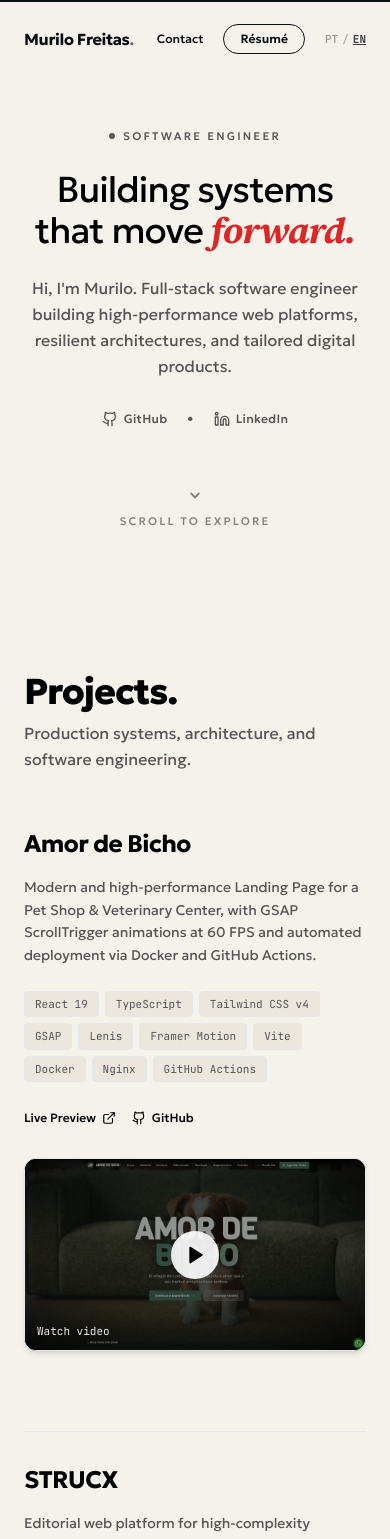
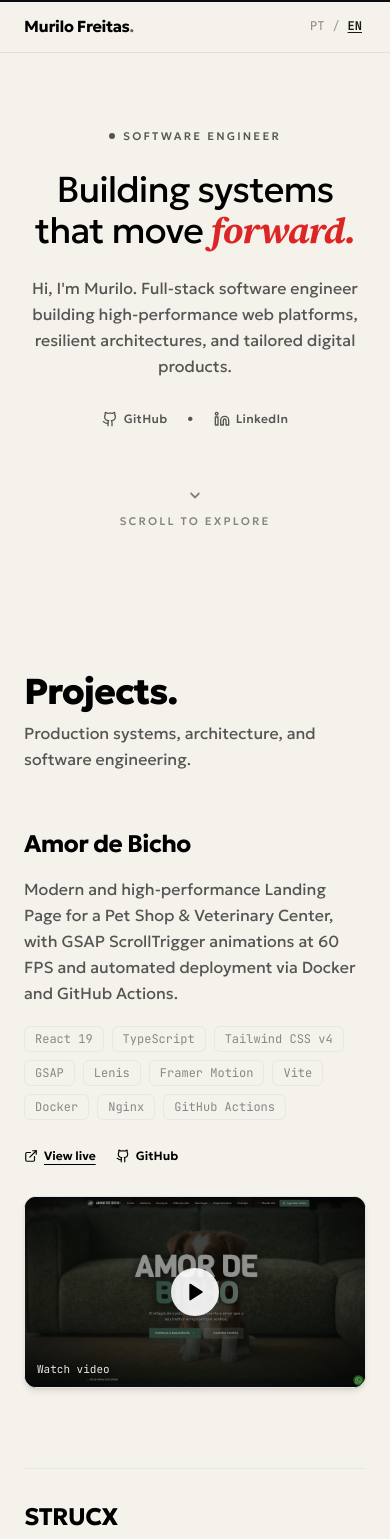
Before and after one commit to murilofsouzaa/mubadev, a React (Vite) app: page / in a window 390 px wide. Shown: the top 1539 px of the page. Built offline with nearby package versions, Linux system fonts and the light colour scheme; a web font is replaced by a local one.

Commit message:
feat: header mobile full-width com efeito vidro, video inline nos projetos e otimizacao da transicao da bola

```diff
--- a/src/components/AboutSection.tsx
+++ b/src/components/AboutSection.tsx
@@ -1,15 +1,24 @@
 import React from 'react';
+import { motion } from 'framer-motion';
+import { Download } from 'lucide-react';
 import { useLanguage } from '../context/LanguageContext';
 import { EDUCATION_DATA } from '../data/education';
 
 export const AboutSection: React.FC = () => {
-  const { t, resolveText } = useLanguage();
+  const { t, language, resolveText } = useLanguage();
 
   return (
     <section id="sobre" className="py-16 sm:py-24 max-w-4xl mx-auto select-none border-t border-border/80">
       <div className="space-y-16 sm:space-y-20">
 
-        {/* Section Header */}
+        {/* Section Header with Download CV Button & Scroll Opacity Reveal */}
+        <motion.div
+          initial={{ opacity: 0, y: 24 }}
+          whileInView={{ opacity: 1, y: 0 }}
+          viewport={{ once: true, margin: '-60px' }}
+          transition={{ duration: 0.7, ease: [0.16, 1, 0.3, 1] }}
+          className="flex flex-col sm:flex-row sm:items-end justify-between gap-6"
+        >
           <div className="space-y-2">
             <h2 className="text-4xl sm:text-5xl lg:text-6xl font-extrabold tracking-tight text-text leading-[1.08]">
               {t.about.title}
@@ -20,8 +29,24 @@
             </p>
           </div>
 
-        {/* Trajectory Bio */}
-        <div className="space-y-4 max-w-3xl">
+          <a
+            href={t.hero.cvFilePath}
+            download={t.hero.cvFileName}
+            className="inline-flex items-center gap-2 px-5 py-2.5 rounded-full border border-text text-text hover:bg-text hover:text-bg transition-all text-xs sm:text-sm font-semibold w-fit cursor-pointer shadow-sm"
+          >
+            <Download className="w-4 h-4" />
+            <span>{language === 'pt' ? 'Baixar Currículo' : 'Download CV'}</span>
+          </a>
+        </motion.div>
+
+        {/* Trajectory Bio with Scroll Opacity Reveal */}
+        <motion.div
+          initial={{ opacity: 0, y: 24 }}
+          whileInView={{ opacity: 1, y: 0 }}
+          viewport={{ once: true, margin: '-60px' }}
+          transition={{ duration: 0.7, ease: [0.16, 1, 0.3, 1] }}
+          className="space-y-4 max-w-3xl"
+        >
           <h3 className="text-xl sm:text-2xl font-bold text-text tracking-tight">
             {t.about.objectiveTitle}
           </h3>
@@ -29,10 +54,16 @@
             <p>{t.about.objectiveText1}</p>
             <p>{t.about.objectiveText2}</p>
           </div>
-        </div>
+        </motion.div>
 
-        {/* Academic Education */}
-        <div className="space-y-6 max-w-3xl border-t border-border/80 pt-12 sm:pt-16">
+        {/* Academic Education with Scroll Opacity Reveal */}
+        <motion.div
+          initial={{ opacity: 0, y: 24 }}
+          whileInView={{ opacity: 1, y: 0 }}
+          viewport={{ once: true, margin: '-60px' }}
+          transition={{ duration: 0.7, ease: [0.16, 1, 0.3, 1] }}
+          className="space-y-6 max-w-3xl border-t border-border/80 pt-12 sm:pt-16"
+        >
           <h3 className="text-xl sm:text-2xl font-bold text-text tracking-tight">
             {t.about.educationTitle}
           </h3>
@@ -53,10 +84,16 @@
               </div>
             ))}
           </div>
-        </div>
+        </motion.div>
 
-        {/* Languages */}
-        <div className="space-y-6 max-w-3xl border-t border-border/80 pt-12 sm:pt-16">
+        {/* Languages with Scroll Opacity Reveal */}
+        <motion.div
+          initial={{ opacity: 0, y: 24 }}
+          whileInView={{ opacity: 1, y: 0 }}
+          viewport={{ once: true, margin: '-60px' }}
+          transition={{ duration: 0.7, ease: [0.16, 1, 0.3, 1] }}
+          className="space-y-6 max-w-3xl border-t border-border/80 pt-12 sm:pt-16"
+        >
           <h3 className="text-xl sm:text-2xl font-bold text-text tracking-tight">
             {t.about.languagesTitle}
           </h3>
@@ -71,7 +108,7 @@
               <span>{t.about.englishLevel}</span>
             </div>
           </div>
-        </div>
+        </motion.div>
 
       </div>
     </section>
--- a/src/components/Header.tsx
+++ b/src/components/Header.tsx
@@ -1,8 +1,44 @@
-import React from 'react';
+import React, { useState, useEffect, useRef } from 'react';
+import { motion, AnimatePresence } from 'framer-motion';
 import { useLanguage } from '../context/LanguageContext';
 
 export const Header: React.FC = () => {
-  const { t, language, setLanguage } = useLanguage();
+  const { language, setLanguage } = useLanguage();
+  const [showMobileHeader, setShowMobileHeader] = useState(true);
+  const [isOverDark, setIsOverDark] = useState(false);
+  const lastScrollY = useRef(0);
+
+  useEffect(() => {
+    const handleScroll = () => {
+      const currentScrollY = window.scrollY;
+      const diff = currentScrollY - lastScrollY.current;
+
+      // Smart sticky visibility on mobile:
+      // Always visible at the top (<= 40px)
+      // When scrolling down past top: hide
+      // When scrolling up: show
+      if (currentScrollY <= 40) {
+        setShowMobileHeader(true);
+      } else if (diff > 5) {
+        setShowMobileHeader(false);
+      } else if (diff < -5) {
+        setShowMobileHeader(true);
+      }
+
+      // Check if header is over the dark section
+      const darkSection = document.getElementById('depois-do-trabalho');
+      if (darkSection) {
+        const rect = darkSection.getBoundingClientRect();
+        setIsOverDark(rect.top <= 40);
+      }
+
+      lastScrollY.current = currentScrollY;
+    };
+
+    window.addEventListener('scroll', handleScroll, { passive: true });
+    handleScroll();
+    return () => window.removeEventListener('scroll', handleScroll);
+  }, []);
 
   const scrollTo = (id: string) => {
     const lenis = (window as any).__lenis;
@@ -24,10 +60,12 @@
   };
 
   return (
-    <header className="fixed top-0 left-0 right-0 z-50 mix-blend-difference text-white select-none py-6 px-6 sm:px-12 lg:px-16 pointer-events-none">
-      <div className="max-w-6xl mx-auto flex items-center justify-between pointer-events-auto">
+    <>
+      {/* Desktop Static Header (Top of the page, not fixed) */}
+      <header className="hidden sm:block absolute top-0 left-0 right-0 z-30 text-text select-none py-6 sm:py-8 px-6 sm:px-12 lg:px-16">
+        <div className="max-w-6xl mx-auto flex items-center justify-between">
 
-        {/* Left: Name / Brand as in reference */}
+          {/* Left: Name / Brand */}
           <button
             type="button"
             onClick={scrollToTop}
@@ -36,22 +74,14 @@
             Murilo Freitas<span className="opacity-60">.</span>
           </button>
 
-        {/* Right: Minimal Nav Links + Resume Pill Button */}
-        <div className="flex items-center gap-5 sm:gap-8 text-xs sm:text-sm font-medium">
+          {/* Right: Minimal Nav Links (Depois do trabalho, Contato + Idioma) */}
+          <div className="flex items-center gap-6 sm:gap-8 text-xs sm:text-sm font-medium">
             <button
               type="button"
-            onClick={() => scrollTo('projetos')}
-            className="hover:opacity-70 transition-opacity cursor-pointer hidden sm:inline-block"
+              onClick={() => scrollTo('depois-do-trabalho')}
+              className="hover:opacity-70 transition-opacity cursor-pointer"
             >
-            {language === 'pt' ? 'Projetos' : 'Work'}
-          </button>
-
-          <button
-            type="button"
-            onClick={() => scrollTo('sobre')}
-            className="hover:opacity-70 transition-opacity cursor-pointer hidden sm:inline-block"
-          >
-            {language === 'pt' ? 'Sobre' : 'About'}
+              {language === 'pt' ? 'Depois do trabalho' : 'After Work'}
             </button>
 
             <button
@@ -61,15 +91,6 @@
             >
               {language === 'pt' ? 'Contato' : 'Contact'}
             </button>
-
-          {/* Resume Pill Button as in reference image */}
-          <a
-            href={t.hero.cvFilePath}
-            download={t.hero.cvFileName}
-            className="px-4 py-1.5 rounded-full border border-current hover:bg-white hover:text-black transition-all text-xs font-semibold"
-          >
-            {language === 'pt' ? 'Currículo' : 'Résumé'}
-          </a>
 
             {/* Language Switcher */}
             <div className="flex items-center gap-1 font-mono text-[11px] opacity-80">
@@ -93,5 +114,55 @@
 
         </div>
       </header>
+
+      {/* Mobile Header: Occupies entire width with transparent glass effect, animated on scroll up */}
+      <AnimatePresence>
+        {showMobileHeader && (
+          <motion.div
+            initial={{ y: -70, opacity: 0 }}
+            animate={{ y: 0, opacity: 1 }}
+            exit={{ y: -70, opacity: 0 }}
+            transition={{ duration: 0.28, ease: [0.16, 1, 0.3, 1] }}
+            className={`sm:hidden fixed top-0 left-0 right-0 z-50 w-full px-6 py-3.5 flex items-center justify-between backdrop-blur-md border-b transition-colors duration-300 ${
+              isOverDark
+                ? 'bg-black/75 border-white/10 text-white'
+                : 'bg-[#F5F2EB]/75 border-black/[0.08] text-black'
+            }`}
+          >
+            {/* Left: Name */}
+            <button
+              type="button"
+              onClick={scrollToTop}
+              className="text-base font-bold tracking-tight focus:outline-none"
+            >
+              Murilo Freitas<span className="opacity-60">.</span>
+            </button>
+
+            {/* Right: Language Switcher in place of Resume Button */}
+            <div className="flex items-center gap-1 font-mono text-xs opacity-90">
+              <button
+                type="button"
+                onClick={() => setLanguage('pt')}
+                className={`hover:opacity-100 px-1 py-0.5 ${
+                  language === 'pt' ? 'font-bold underline underline-offset-2' : 'opacity-50'
+                }`}
+              >
+                PT
+              </button>
+              <span className="opacity-40">/</span>
+              <button
+                type="button"
+                onClick={() => setLanguage('en')}
+                className={`hover:opacity-100 px-1 py-0.5 ${
+                  language === 'en' ? 'font-bold underline underline-offset-2' : 'opacity-50'
+                }`}
+              >
+                EN
+              </button>
+            </div>
+          </motion.div>
+        )}
+      </AnimatePresence>
+    </>
   );
 };
--- a/src/components/projects/ProjectsList.tsx
+++ b/src/components/projects/ProjectsList.tsx
@@ -1,34 +1,23 @@
-import React, { useState, useEffect } from 'react';
-import { motion, AnimatePresence } from 'framer-motion';
-import { PROJECTS_DATA, type ProjectItemExtended } from '../../data/projects';
+import React, { useState } from 'react';
+import { motion } from 'framer-motion';
+import { PROJECTS_DATA } from '../../data/projects';
 import { useLanguage } from '../../context/LanguageContext';
 import { Play, ExternalLink, Github, Layers, X } from 'lucide-react';
 
 export const ProjectsList: React.FC = () => {
   const { language, resolveText } = useLanguage();
-  const [activeVideoProject, setActiveVideoProject] = useState<ProjectItemExtended | null>(null);
-
-  // Close video modal on Escape key
-  useEffect(() => {
-    const handleKeyDown = (e: KeyboardEvent) => {
-      if (e.key === 'Escape') {
-        setActiveVideoProject(null);
-      }
-    };
-    if (activeVideoProject) {
-      window.addEventListener('keydown', handleKeyDown);
-      document.body.style.overflow = 'hidden';
-    }
-    return () => {
-      window.removeEventListener('keydown', handleKeyDown);
-      document.body.style.overflow = '';
-    };
-  }, [activeVideoProject]);
+  const [playingVideoId, setPlayingVideoId] = useState<string | null>(null);
 
   return (
     <section id="projetos" className="py-16 sm:py-24 max-w-4xl mx-auto select-none">
-      {/* Section Header */}
-      <div className="mb-14 sm:mb-20 space-y-2">
+      {/* Section Header with Scroll Opacity Reveal */}
+      <motion.div
+        initial={{ opacity: 0, y: 24 }}
+        whileInView={{ opacity: 1, y: 0 }}
+        viewport={{ once: true, margin: '-60px' }}
+        transition={{ duration: 0.7, ease: [0.16, 1, 0.3, 1] }}
+        className="mb-14 sm:mb-20 space-y-2"
+      >
         <h2 className="text-4xl sm:text-5xl lg:text-6xl font-extrabold tracking-tight text-text leading-[1.08]">
           {language === 'pt' ? 'Projetos' : 'Projects'}
           <span>.</span>
@@ -38,16 +27,20 @@
             ? 'Sistemas em produção, arquitetura e engenharia de software.'
             : 'Production systems, architecture, and software engineering.'}
         </p>
-      </div>
+      </motion.div>
 
-      {/* Projects Editorial Stream (No separate cards) */}
+      {/* Projects Editorial Stream with Scroll Opacity Reveal */}
       <div className="space-y-20 sm:space-y-28">
         {PROJECTS_DATA.map((project) => {
           const descriptionText = resolveText(project.subtitle || project.description);
 
           return (
-            <article
+            <motion.article
               key={project.id}
+              initial={{ opacity: 0, y: 32 }}
+              whileInView={{ opacity: 1, y: 0 }}
+              viewport={{ once: true, margin: '-80px' }}
+              transition={{ duration: 0.75, ease: [0.16, 1, 0.3, 1] }}
               className="pt-8 sm:pt-12 border-t border-border/80 first:border-t-0 first:pt-0"
             >
               <div className="grid grid-cols-1 md:grid-cols-12 gap-8 items-start">
@@ -58,36 +51,30 @@
                     {project.title}
                   </h3>
 
-                  {/* Brief Description */}
-                  <p className="text-sm sm:text-base text-text-dim leading-relaxed font-normal">
+                  <p className="text-base sm:text-lg text-text-dim leading-relaxed font-normal">
                     {descriptionText}
                   </p>
 
-                  {/* Technologies (Clean list) */}
-                  <div className="pt-2">
-                    <div className="flex flex-wrap gap-1.5">
+                  {/* Architecture & Engineering Tags */}
+                  <div className="flex flex-wrap gap-2 pt-1 font-mono text-xs text-text-faint">
                     {project.tags.map((tag) => (
-                        <span
-                          key={tag}
-                          className="text-[11px] sm:text-xs font-mono px-2.5 py-1 rounded bg-panel-sub text-text-dim border border-border/50"
-                        >
+                      <span key={tag} className="border border-border/60 px-2.5 py-1 rounded-md">
                         {tag}
                       </span>
                     ))}
                   </div>
-                  </div>
 
-                  {/* Action Links */}
-                  <div className="flex flex-wrap items-center gap-4 pt-3 text-xs sm:text-sm font-medium">
+                  {/* Action Links (Live URL, GitHub, Figma) */}
+                  <div className="flex flex-wrap items-center gap-5 pt-3 text-xs sm:text-sm font-semibold">
                     {project.deployUrl && (
                       <a
                         href={project.deployUrl}
                         target="_blank"
                         rel="noopener noreferrer"
-                        className="inline-flex items-center gap-1.5 text-text hover:opacity-60 transition-opacity"
+                        className="inline-flex items-center gap-1.5 text-text underline underline-offset-4 hover:opacity-60 transition-opacity"
                       >
-                        <span>{language === 'pt' ? 'Ver aplicação' : 'Live Preview'}</span>
                         <ExternalLink className="w-3.5 h-3.5" />
+                        <span>{language === 'pt' ? 'Ver aplicação' : 'View live'}</span>
                       </a>
                     )}
 
@@ -117,10 +104,29 @@
                   </div>
                 </div>
 
-                {/* Right Column: Compact Video Preview Box (5 cols) */}
+                {/* Right Column: Seamless Inline Video Box (5 cols) */}
                 <div className="md:col-span-5">
+                  {playingVideoId === project.id && project.youtubeId ? (
+                    <div className="relative aspect-video w-full rounded-xl overflow-hidden bg-black shadow-md border border-border/60">
+                      <iframe
+                        src={`https://www.youtube.com/embed/${project.youtubeId}?autoplay=1&rel=0`}
+                        title={project.title}
+                        className="w-full h-full border-0"
+                        allow="accelerometer; autoplay; clipboard-write; encrypted-media; gyroscope; picture-in-picture"
+                        allowFullScreen
+                      />
+                      <button
+                        type="button"
+                        onClick={() => setPlayingVideoId(null)}
+                        aria-label="Fechar prévia"
+                        className="absolute top-2.5 right-2.5 z-10 p-1.5 rounded-full bg-black/80 text-white hover:bg-black transition-colors"
+                      >
+                        <X className="w-4 h-4" />
+                      </button>
+                    </div>
+                  ) : (
                     <div
-                    onClick={() => setActiveVideoProject(project)}
+                      onClick={() => setPlayingVideoId(project.id)}
                       className="group relative aspect-video w-full rounded-xl overflow-hidden cursor-pointer bg-black shadow-md border border-border/60"
                     >
                       <img
@@ -145,68 +151,14 @@
                         {language === 'pt' ? 'Assistir vídeo' : 'Watch video'}
                       </div>
                     </div>
+                  )}
                 </div>
 
               </div>
-            </article>
+            </motion.article>
           );
         })}
       </div>
-
-      {/* Centered Scaled Video Modal */}
-      <AnimatePresence>
-        {activeVideoProject && (
-          <div className="fixed inset-0 z-50 flex items-center justify-center p-4 sm:p-8">
-            {/* Backdrop */}
-            <motion.div
-              initial={{ opacity: 0 }}
-              animate={{ opacity: 1 }}
-              exit={{ opacity: 0 }}
-              transition={{ duration: 0.3 }}
-              onClick={() => setActiveVideoProject(null)}
-              className="fixed inset-0 bg-black/85 backdrop-blur-sm cursor-pointer"
-            />
-
-            {/* Video Container scaling from small to large in the center */}
-            <motion.div
-              initial={{ scale: 0.65, opacity: 0, y: 20 }}
-              animate={{ scale: 1, opacity: 1, y: 0 }}
-              exit={{ scale: 0.65, opacity: 0, y: 20 }}
-              transition={{ type: 'spring', stiffness: 350, damping: 28 }}
-              className="relative w-full max-w-4xl z-10 bg-black rounded-2xl overflow-hidden shadow-2xl border border-white/15"
-            >
-              {/* Modal Top Bar */}
-              <div className="flex items-center justify-between px-5 py-3.5 bg-black text-white border-b border-white/10">
-                <div className="flex items-center gap-2">
-                  <span className="w-2 h-2 rounded-full bg-white" />
-                  <span className="font-bold text-sm sm:text-base tracking-tight">
-                    {activeVideoProject.title}
-                  </span>
-                </div>
-                <button
-                  type="button"
-                  onClick={() => setActiveVideoProject(null)}
-                  aria-label="Fechar vídeo"
-                  className="p-1.5 rounded-lg text-white/70 hover:text-white hover:bg-white/10 transition-colors"
-                >
-                  <X className="w-5 h-5" />
-                </button>
-              </div>
-
-              {/* YouTube Embed Player */}
-              <div className="relative aspect-video w-full bg-black">
-                <iframe
-                  src={`https://www.youtube.com/embed/${activeVideoProject.youtubeId}?autoplay=1&rel=0`}
-                  title={activeVideoProject.title}
-                  className="w-full h-full border-0"
-                  allow="accelerometer; autoplay; clipboard-write; encrypted-media; gyroscope; picture-in-picture"
-                  allowFullScreen
-                />
-              </div>
-            </motion.div>
-          </div>
-        )}
-      </AnimatePresence>
     </section>
   );
 };
```
Also changed, not shown: src/components/ContactSection.tsx (+19 -6 lines), src/components/ThemeCircleScroll.tsx (+29 -8 lines). Lines whose indentation alone changed are shown as unchanged.
